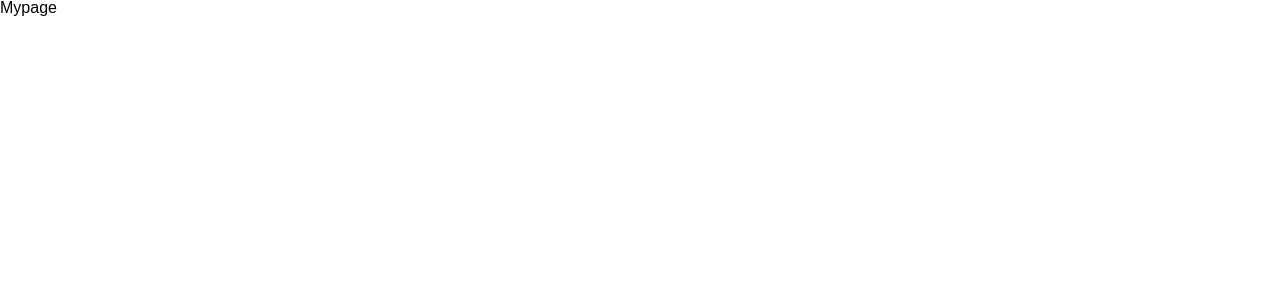
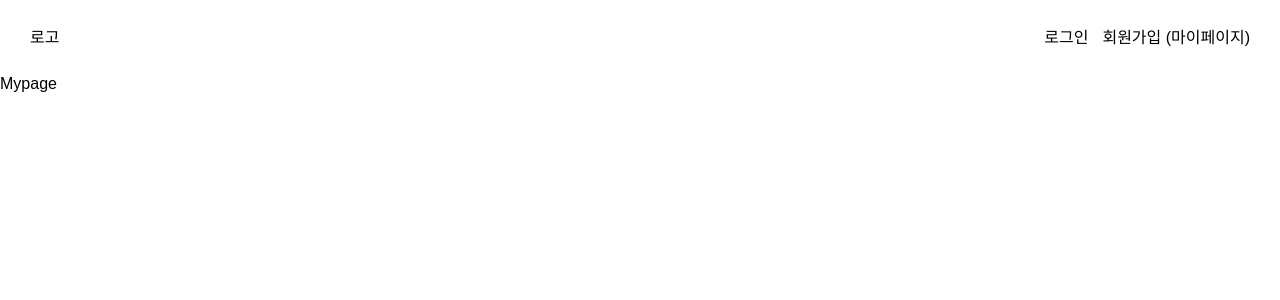
Before and after one commit to soolovepat/second-hand-frontend, a React (Create React App) app: page /mypage in a window 1280 px wide. Shown: the top 300 px of the page. Built offline with nearby package versions, Linux system fonts and the light colour scheme; the HTML template or start-up script is replaced by a standard one.

Commit message:
feat: mypage

```diff
--- a/src/components/common/Header.js
+++ b/src/components/common/Header.js
@@ -15,6 +15,9 @@ const Header = () => {
         <span>
           <Link to={"/register"}>회원가입</Link>
         </span>
+        <span>
+          <Link to={"/mypage"}> (마이페이지)</Link>
+        </span>
       </div>
     </HeaderBlock>
   );
--- a/src/pages/pages/Mypage.js
+++ b/src/pages/pages/Mypage.js
@@ -1,7 +1,13 @@
 import React from "react";
+import Header from "../../components/common/Header";
 
 const Mypage = () => {
-  return <div>Mypage</div>;
+  return (
+    <div>
+      <Header />
+      Mypage
+    </div>
+  );
 };
 
 export default Mypage;
```
